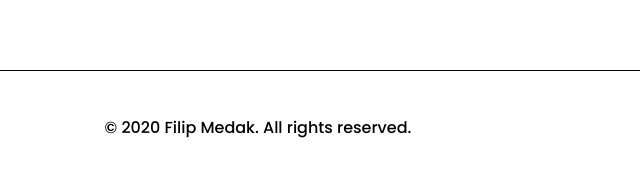
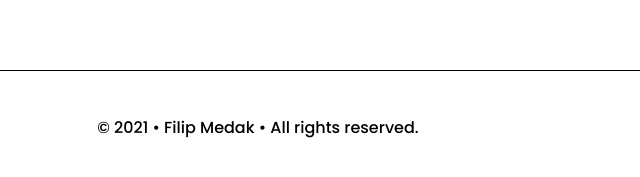
Before and after one commit to filipmedak/Portfolio, a React app: page /contact in a window 1280 px wide. Shown: the part 843-1020 px from the top of the page, 382-1022 px from the left. Built offline with nearby package versions, Linux system fonts and the light colour scheme; some packages are replaced by stand-ins of ours.

Commit message:
Minor typo update
• Updated date for copyright
• Added digital signature as comment

```diff
--- a/src/components/repeating/Footer.js
+++ b/src/components/repeating/Footer.js
@@ -1,7 +1,7 @@
 const Footer = () => {
     return (
         <footer>
-            <p className='footer-text'>© 2020 Filip Medak. All rights reserved.</p>
+            <p className='footer-text'>© 2021 • Filip Medak • All rights reserved.</p>
         </footer>
     )
 }
```
Also changed, not shown: public/index.html (+11 -0 lines), 1 other file.
